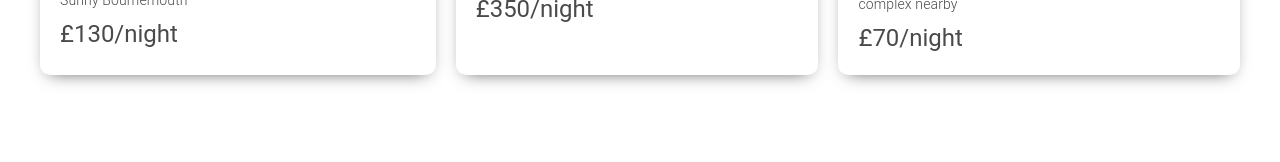
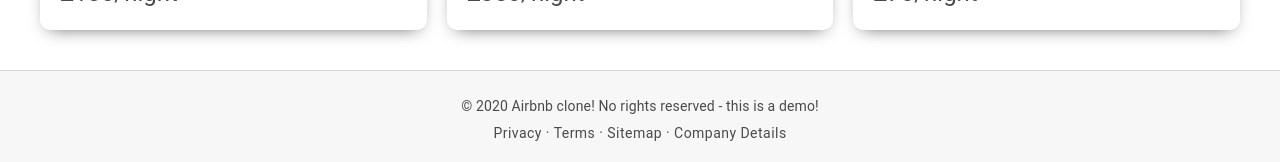
Before and after one commit to sk-izsk/airbnb-clone, a React (Create React App) app: page /home in a window 1280 px wide. Shown: the part 1406-1568 px from the top of the page. Before the commit the page ends 1521 px from the top, so only its background shows below. Built offline with nearby package versions, Linux system fonts and the light colour scheme.

Commit message:
add footer

```diff
--- a/src/App.tsx
+++ b/src/App.tsx
@@ -2,7 +2,7 @@
 import React, { Suspense } from 'react';
 import { Redirect, Route, Switch } from 'react-router-dom';
 import { AppProvider } from './AppProvider';
-import { Header, LoadingScreen } from './components';
+import { Footer, Header, LoadingScreen } from './components';
 import { HomeScreen } from './lazyComponents';
 import { CustomTheme } from './theme/muiTheme';
 
@@ -26,6 +26,7 @@
             <Route path='/home' exact component={HomeScreen} />
           </Suspense>
         </Switch>
+        <Footer />
       </Box>
     </AppProvider>
   );
--- /dev/null
+++ b/src/components/Footer/Footer.tsx
@@ -0,0 +1,34 @@
+import { Box, makeStyles, Typography } from '@material-ui/core';
+import React from 'react';
+import { CustomTheme } from '../../theme/muiTheme';
+
+export interface FooterProps {}
+
+const useStyles = makeStyles((theme: CustomTheme) => ({
+  footer: {
+    borderTop: `1px solid lightgray`,
+    padding: theme.spacing(2.5),
+    backgroundColor: '#f7f7f7',
+    textAlign: 'center',
+  },
+  text: {
+    fontSize: 14,
+    padding: theme.spacing(0.625),
+  },
+}));
+
+const Footer: React.FC<FooterProps> = () => {
+  const classes = useStyles();
+  return (
+    <Box className={classes.footer}>
+      <Typography className={classes.text} variant='body1'>
+        © 2020 Airbnb clone! No rights reserved - this is a demo!
+      </Typography>
+      <Typography className={classes.text} variant='caption'>
+        Privacy · Terms · Sitemap · Company Details
+      </Typography>
+    </Box>
+  );
+};
+
+export { Footer };
--- a/src/components/index.ts
+++ b/src/components/index.ts
@@ -1,5 +1,6 @@
 export { Banner } from './Banner/Banner';
 export { Card } from './Card/Card';
+export { Footer } from './Footer/Footer';
 export { Header } from './Header/Header';
 export { LoadingScreen } from './Loader/Loader';
 export { Search } from './Search/Search';
--- a/src/screens/Home/Home.tsx
+++ b/src/screens/Home/Home.tsx
@@ -8,8 +8,10 @@
 const useStyles = makeStyles((theme: CustomTheme) => ({
   home: {},
   homeSection: {
-    display: 'flex',
+    display: 'grid',
     padding: theme.spacing(3.75),
+    gridTemplateColumns: '1fr 1fr 1fr',
+    gridTemplateRows: '1fr 1fr',
   },
 }));
 
@@ -34,8 +36,6 @@
           title='Entire homes'
           description='Comfortable private places, with room for friends or family.'
         />
-      </Box>
-      <Box className={classes.homeSection}>
         <Card
           src='https://media.nomadicmatt.com/2019/airbnb_breakup3.jpg'
           title='3 Bedroom Flat in Bournemouth'
```
